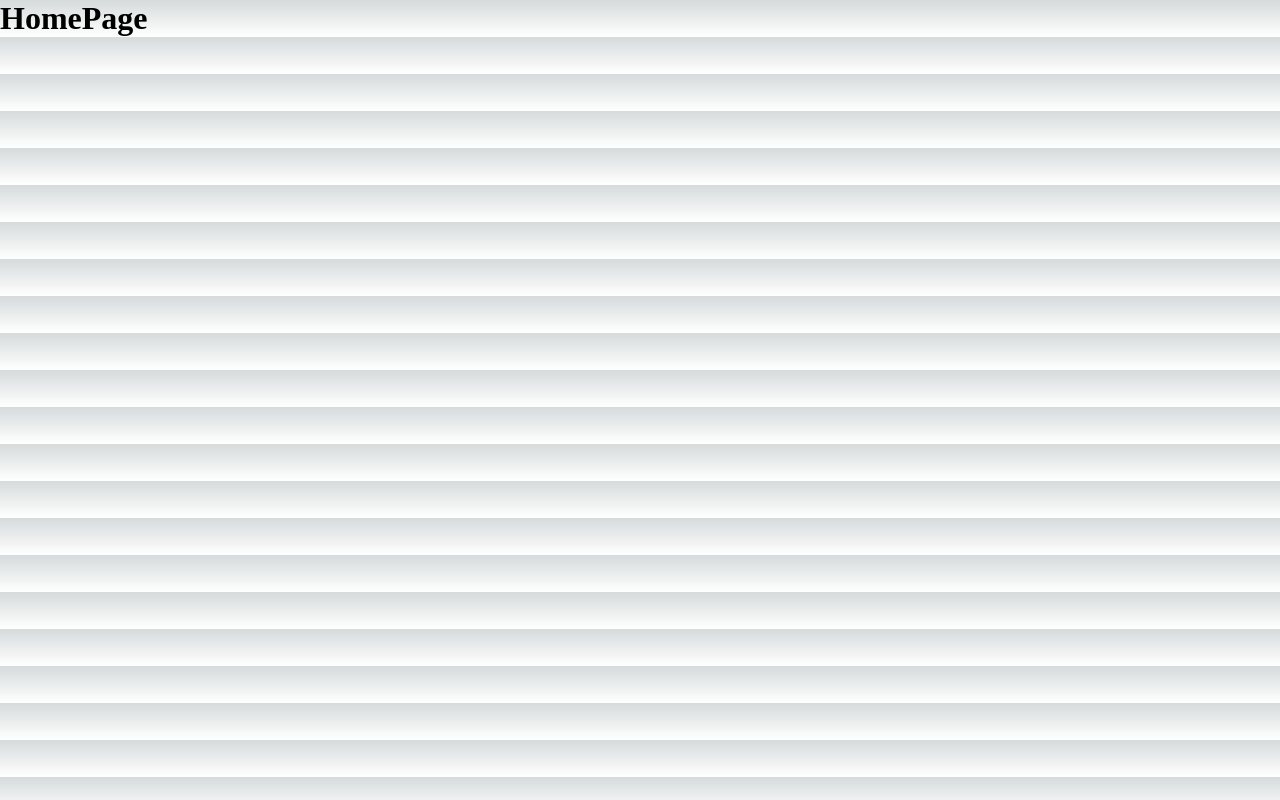
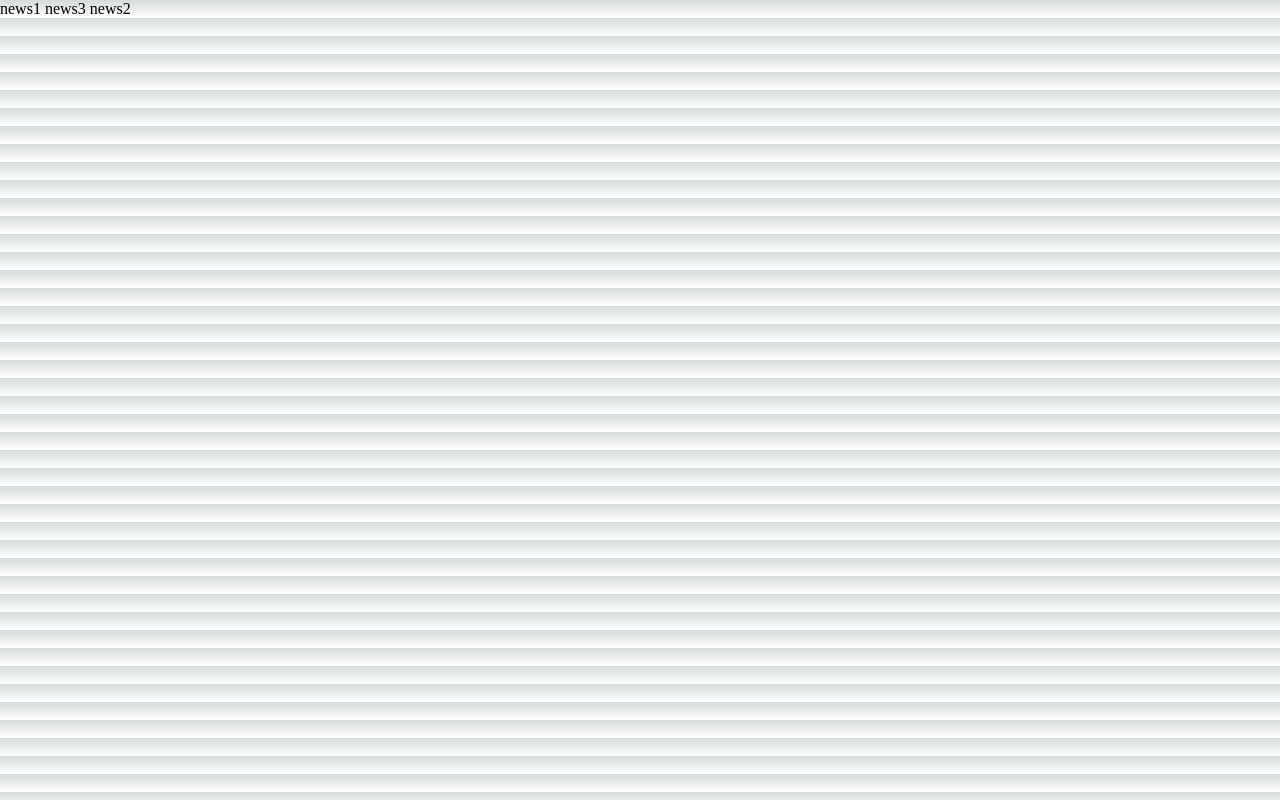
Before and after one commit to Umair-Butt980/next-js-practice-application, a Next.js app: page / in a window 1280 px wide. Built offline with nearby package versions, Linux system fonts and the light colour scheme.

Commit message:
using the link

```diff
--- a/pages/index.js
+++ b/pages/index.js
@@ -1,3 +1,11 @@
+import Link from "next/link";
+
 export default function HomePage() {
-  return <h1>HomePage</h1>;
+  return (
+    <l1>
+      <Link href="/news/something-new"> news1 </Link>
+      <Link href="/news/something-new"> news3 </Link>
+      <Link href="/news/something-new"> news2 </Link>
+    </l1>
+  );
 }
--- a/pages/news/[newsId].js
+++ b/pages/news/[newsId].js
@@ -1,3 +1,8 @@
+import { useRouter } from "next/router";
+
 export default function DetailsPage() {
+  const router = useRouter();
+  const newsId = router.query.newsId;
+  console.log(newsId, "<===Have a look at this-====>");
   return <h1>THis is the Details page </h1>;
 }
```
